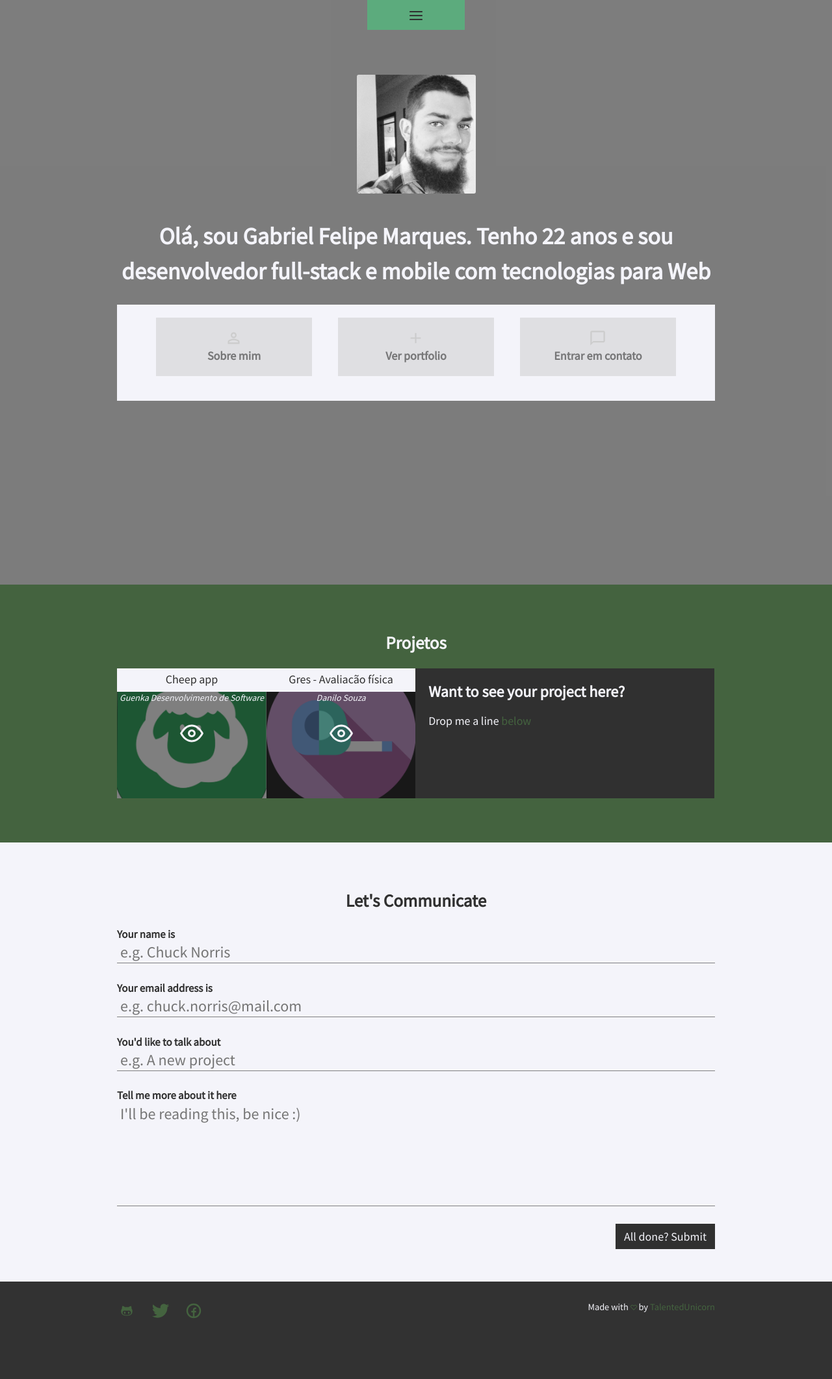
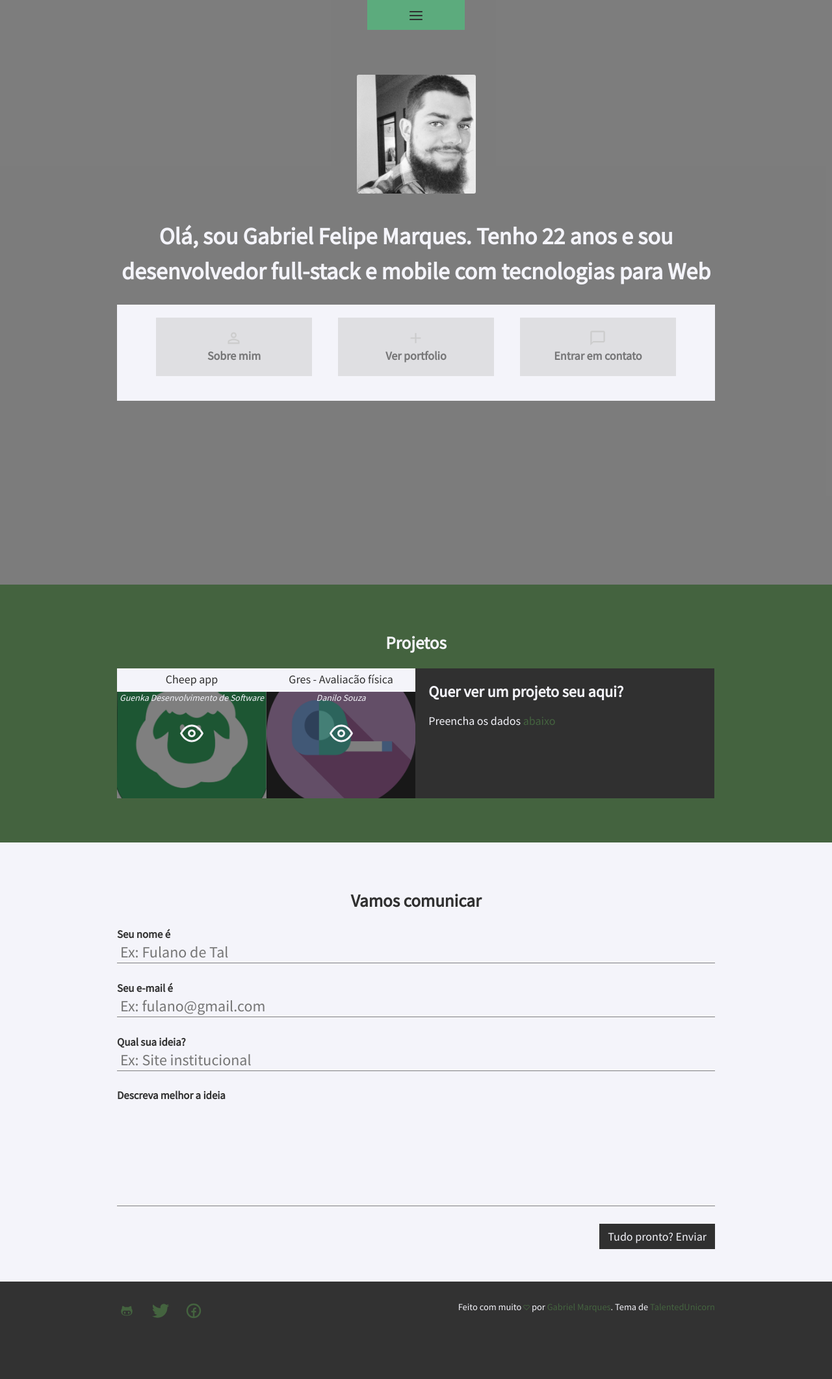
Before and after one commit to marquesgabriel/marquesgabriel.github.io, a Jekyll site: the page built from index.html, in a window 1280 px wide. Shown: the whole page at 65% size. Built offline with Jekyll 4.4.1, drawn with Linux system fonts in a browser that asks for light colours; nearby versions of some CDN libraries; comment, search, counter and statistics services are not loaded.

Commit message:
correções seção contato

```diff
--- a/_includes/footer.html
+++ b/_includes/footer.html
@@ -19,6 +19,6 @@
 			{% endfor %}
 		</ul>
 
-		<small class="footer-text tc">Made with <span class="icon-favorite"><svg class="icon icon-heart"><use xlink:href="#icon-heart"></use></svg></span> by <a href="https://github.com/talentedunicorn">TalentedUnicorn</a></small>
+		<small class="footer-text tc">Feito com muito <span class="icon-favorite"><svg class="icon icon-heart"><use xlink:href="#icon-heart"></use></svg></span> por <a href="https://github.com/marquesgabriel">Gabriel Marques</a>. Tema de <a href="https://github.com/talentedunicorn">TalentedUnicorn</a></small>
 	</div>
 </footer>
--- a/_sass/_2-base.scss
+++ b/_sass/_2-base.scss
@@ -272,3 +272,8 @@ code {
 // == end Alignment ==
 
 // == Helpers ==
+#proj1{
+  .wide-img{
+    width: 50vw;
+  }
+}
--- a/index.html
+++ b/index.html
@@ -63,15 +63,15 @@ type: home
 			{% if projects_count < 4 %}
 				<li class="work-tile-placeholder row work-tile-{{ projects_count }}">
 				<!-- <li class="work-tile-placeholder row" style="width: {{ projects_count | times: 25 | minus: 100 | times: -1 }}%;"> -->
-					<span class="placeholder">Want to see your project here?</span>
-					<p class="placeholder small">Drop me a line <a href="#contact">below</a></p>
+					<span class="placeholder">Quer ver um projeto seu aqui?</span>
+					<p class="placeholder small">Preencha os dados <a href="#contact">abaixo</a></p>
 				</li>
 			{% endif %}
 
 		{% else %}
 			<li class="work-tile-placeholder row work-tile-full">
-				<span class="placeholder">Want to see your project here?</span>
-				<p class="placeholder small">Drop me a line <a href="#contact">below</a></p>
+				<span class="placeholder">Quer ver um projeto seu aqui?</span>
+				<p class="placeholder small">Preencha os dados <a href="#contact">abaixo</a></p>
 			</li>
 		{% endif %}
 		</ul>
@@ -82,36 +82,36 @@ type: home
 {% if site.formpost %}
 <section id="contact" class="section section-contact">
 	<div class="row">
-		<h2 class="heading">Let's Communicate</h2>
+		<h2 class="heading">Vamos comunicar</h2>
 		<form id="contact-form" method="post" action="{{ site.formpost }}">
 			<ul class="form-items">
 				<li>
-					<label for="contact-name">Your name is</label>
-					<input type="text" name="contact-name" id="contact-name" class="form-input" placeholder="e.g. Chuck Norris">
+					<label for="contact-name">Seu nome é</label>
+					<input type="text" name="contact-name" id="contact-name" class="form-input" placeholder="Ex: Fulano de Tal">
 					<span class="error-message"></span>
 				</li>
 				<li>
-					<label for="contact-email">Your email address is</label>
-					<input type="email" name="_replyto" id="contact-email" class="form-input" placeholder="e.g. chuck.norris@mail.com">
+					<label for="contact-email">Seu e-mail é</label>
+					<input type="email" name="_replyto" id="contact-email" class="form-input" placeholder="Ex: fulano@gmail.com">
 					<span class="error-message"></span>
 				</li>
 
 				<li>
-					<label for="contact-subject">You'd like to talk about</label>
-					<input type="text" name="_subject" id="contact-subject" class="form-input" placeholder="e.g. A new project">
+					<label for="contact-subject">Qual sua ideia?</label>
+					<input type="text" name="_subject" id="contact-subject" class="form-input" placeholder="Ex: Site institucional">
 					<span class="error-message"></span>
 				</li>
 
 				<li>
-					<label for="contact-message">Tell me more about it here</label>
-					<textarea name="contact-message" id="contact-message" class="form-input" rows="5" placeholder="I'll be reading this, be nice :)"></textarea>
+					<label for="contact-message">Descreva melhor a ideia</label>
+					<textarea name="contact-message" id="contact-message" class="form-input" rows="5"></textarea>
 					<span class="error-message"></span>
 				</li>
 				<li>
-					<input type="submit" class="button" value="All done? Submit">
+					<input type="submit" class="button" value="Tudo pronto? Enviar">
 				</li>
 				<li class="form-result row">
-					<span class="form-message success"><svg class="icon icon-check"><use xlink:href="#icon-check"></use></svg>Thank you! I'll get back to you soon.</span>
+					<span class="form-message success"><svg class="icon icon-check"><use xlink:href="#icon-check"></use></svg>Obrigado! Em breve entrarei em contato.</span>
 				</li>
 			</ul>
 		</form>
```
